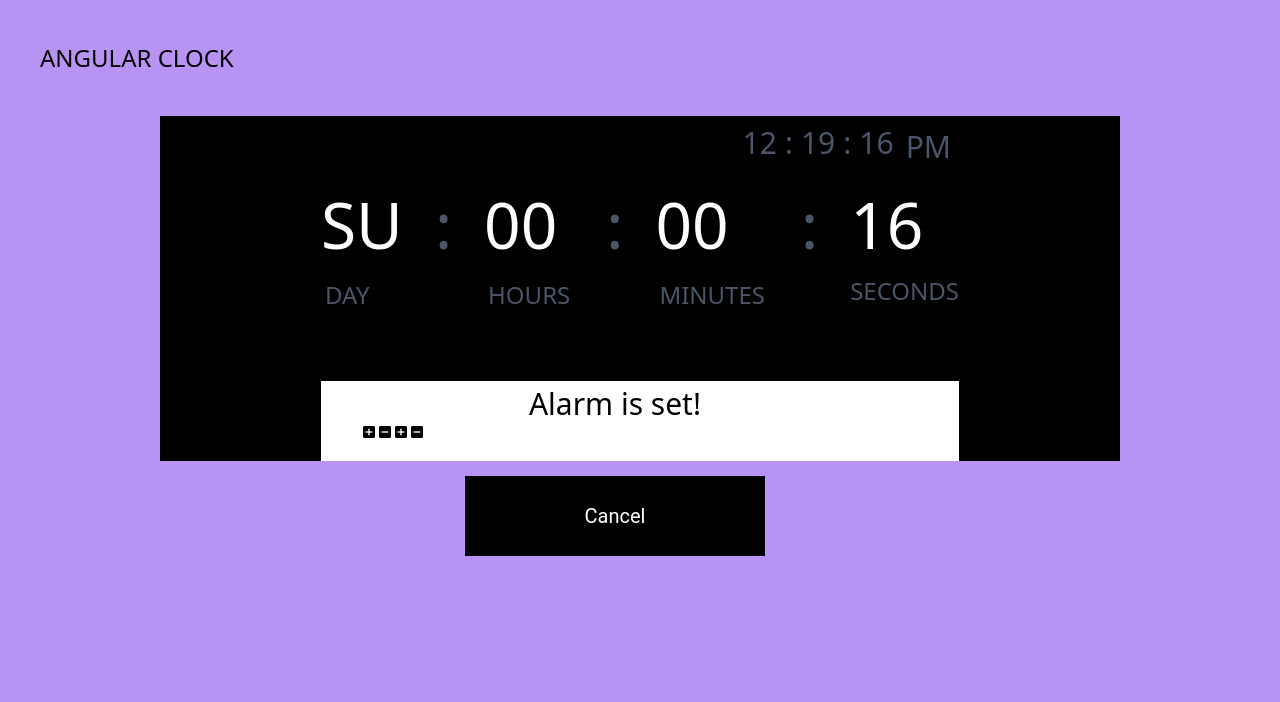
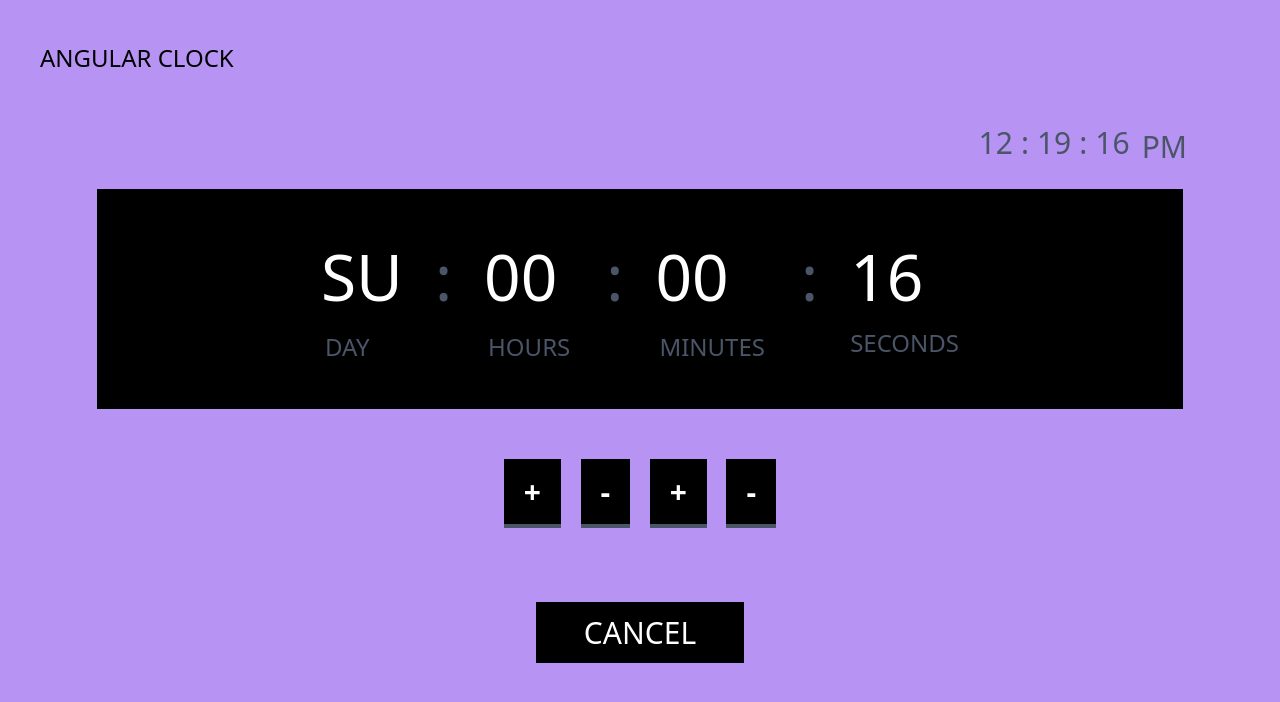
Before and after one commit to know-ankit/kookoo, an Angular app: page / in a window 1280 px wide. Both pictures are taken after a click on the button "SET ALARM". Shown: the top 702 px of the page. Built offline with nearby package versions, Linux system fonts and the light colour scheme.

Commit message:
added stopAlarm button

```diff
--- a/src/app/app.component.html
+++ b/src/app/app.component.html
@@ -1,8 +1,8 @@
-<div class="overflow-hidden position-fixed lg:bg-purple-400 bg-yellow-400 h-screen">
+<div class="overflow-hidden lg:bg-purple-400 sm:bg-yellow-400 h-screen" >
   <div>
     <app-header></app-header>
   </div>
   <div>
-    <app-digital-clock class="flex justify-center h-200 w-30 ml-40 mr-40 bg-black"></app-digital-clock>
+    <app-digital-clock class="flex justify-center"></app-digital-clock>
   </div>
 </div>
--- a/src/app/digital-clock/digital-clock.component.html
+++ b/src/app/digital-clock/digital-clock.component.html
@@ -1,6 +1,6 @@
 <div class="clock-container">
     <div>
-        <app-current-time class=" position-relative" ></app-current-time>
+        <app-current-time></app-current-time>
     </div>
     <div>
         <app-set-time></app-set-time>
--- a/src/app/digital-clock/set-time/button-control/button-control.component.html
+++ b/src/app/digital-clock/set-time/button-control/button-control.component.html
@@ -1,7 +1,14 @@
-<button *ngIf="IsAlarmSet" class="setAlarmButton" (click)="setAlarm()">
-    SET ALARM
-</button>
-<div *ngIf="!IsAlarmSet" id="alarmSet">
-    <h1 class="alarmSetText">Alarm is set!</h1>
-    <button class="cancelButton" (click)="setAlarmStatus()">Cancel</button>
+<div class="flex-col justify-center align-items-center bg-gray py-10 px-10">
+    <button *ngIf="IsAlarmSet" class="bg-black text-3xl text-white py-2 px-6" (click)="setAlarm()">
+        SET ALARM
+    </button>
+    <div *ngIf="!IsAlarmSet">
+        <button class="bg-black text-3xl text-white py-2 px-12" (click)="cancelAlarm()">CANCEL</button>
+    </div>
+    <div *ngIf="soundPlaying" >
+        <p class="text-3xl text-black">Wake up!</p>
+        <button class="bg-black text-3xl text-white py-2 px-16" (click)="stopAlarmAndSound()">
+            STOP ALARM
+        </button>
+    </div>
 </div>
--- a/src/app/digital-clock/set-time/button-control/button-control.component.scss
+++ b/src/app/digital-clock/set-time/button-control/button-control.component.scss
@@ -1,21 +1,14 @@
-.cancelButton, .setAlarmButton {
-    position: relative;
-    display: flex;
-    justify-content: center;
-    align-items: center;
-    height: 80px;
-    width: 300px;
-    top: 50px;
-    color: white;
-    background-color: black;
-    font-size: 20px;
-    font-family: "Roboto", sans-serif;
-    cursor: pointer;
-}
-
-.alarmSetText {
-    color: black;
-    font-size: 30px;
-    display: flex;
-    justify-content: center;
-}
+// .cancelButton, .setAlarmButton {
+    // position: relative;
+    // display: flex;
+    // justify-content: center;
+    // align-items: center;
+    // height: 80px;
+    // width: 300px;
+    // top: 50px;
+    // color: white;
+    // background-color: black;
+    // font-size: 20px;
+    // font-family: "Roboto", sans-serif;
+    // cursor: pointer;
+// }
--- a/src/app/digital-clock/set-time/button-control/button-control.component.ts
+++ b/src/app/digital-clock/set-time/button-control/button-control.component.ts
@@ -28,13 +28,13 @@ export class ButtonControlComponent {
       this.audio.load();
       this.audio.play();
       this.soundPlaying = true;
-      this.alarmActive = false;
     }
 
   }
 
   stopAudio() {
     if(this.soundPlaying){
+
       this.audio.pause();
       this.audio.currentTime = 0;
       this.soundPlaying = false;
@@ -42,23 +42,31 @@ export class ButtonControlComponent {
   }
 
   alarmInterval() {
+
     var checkTime = new Date();
 	  var hours = checkTime.getHours();
     var minutes = checkTime.getMinutes();
 
     if ((hours == this.alarmHours) && (minutes == this.alarmMinutes )){
-
       this.IsAlarmSet = true;
       this.startAudio();
       this.alarmActive = true;
-
       clearInterval(this.checkAlarmInterval);
     }
   }
 
-  setAlarmStatus() {
-    this.alarmActive = true;
-    this.IsAlarmSet = false;
+  cancelAlarm() {
+    this.IsAlarmSet = true;
+    this.alarmHours = 0;
+    this.alarmMinutes = 0;
+  }
+
+  stopAlarmAndSound(){
+    this.IsAlarmSet = true;
+
+    if(this.soundPlaying){
+      this.stopAudio();
+    }
   }
 
 }
--- a/src/app/digital-clock/set-time/plus-minus-button/plus-minus-button.component.html
+++ b/src/app/digital-clock/set-time/plus-minus-button/plus-minus-button.component.html
@@ -1,11 +1,11 @@
-<div class="flex mt-16 bg-white h-20 w-30">
-     <div class="p-10">
-         <button class="m-50" (click)="hourIncrement()"><i class='bx bxs-plus-square'></i></button>
-         <button class="minus-hour-button"(click)="hourDecrement()" ><i class='bx bxs-minus-square' ></i></button>
-         <button class="plus-minute-button" (click)="minuteIncrement()"><i class='bx bxs-plus-square'></i></button>
-         <button class="minus-minute-button"(click)="minuteDecrement()"><i class='bx bxs-minus-square' ></i></button>
+<div class="flex-col">
+     <div class="flex justify-between py-12 text-3xl">
+         <button (click)="hourIncrement()"><span class="bg-black hover:bg-gray-700 text-white font-bold py-3 px-5 m-2 border-transparent border-b-4 border-gray-700" > + </span></button>
+         <button (click)="hourDecrement()" ><span class="bg-black hover:bg-gray-700 text-white font-bold py-3 px-5 m-2 border-transparent border-b-4 border-gray-700" > - </span></button>
+         <button (click)="minuteIncrement()"><span class=" bg-black hover:bg-gray-700 text-white font-bold py-3 px-5 m-2 border-transparent border-b-4 border-gray-700"> + </span></button>
+         <button (click)="minuteDecrement()"><span class="bg-black hover:bg-gray-700 text-white font-bold py-3 px-5 m-2 border-transparent border-b-4 border-gray-700" > - </span></button>
      </div>
      <div>
-         <app-button-control [alarmHours]="alarmHours" [alarmMinutes]="alarmMinutes"></app-button-control>
+         <app-button-control  [alarmHours]="alarmHours" [alarmMinutes]="alarmMinutes"></app-button-control>
     </div>
 </div>
--- a/src/app/digital-clock/set-time/set-time.component.html
+++ b/src/app/digital-clock/set-time/set-time.component.html
@@ -1,5 +1,5 @@
 <div class="page-wrapper">
-    <div class="flex text-6xl">
+    <div class="flex px-56 py-10 m-3 text-6xl bg-black">
         <div class="flex-column">
             <div class="day font-light text-white">{{day}}</div>
             <div class="text-2xl text-gray-700 p-1 font-light">DAY</div>
@@ -27,7 +27,7 @@
         </div>
     </div>
     <div>
-        <app-plus-minus-button  (eventHourOne)= "updateHourOne($event)"
+        <app-plus-minus-button class="flex justify-center px-24"  (eventHourOne)= "updateHourOne($event)"
         (eventHourTwo)= "updateHourTwo($event)" (eventMinuteOne)= "updateMinuteOne($event)"
         (eventMinuteTwo)= "updateMinuteTwo($event)"></app-plus-minus-button>
     </div>
```
